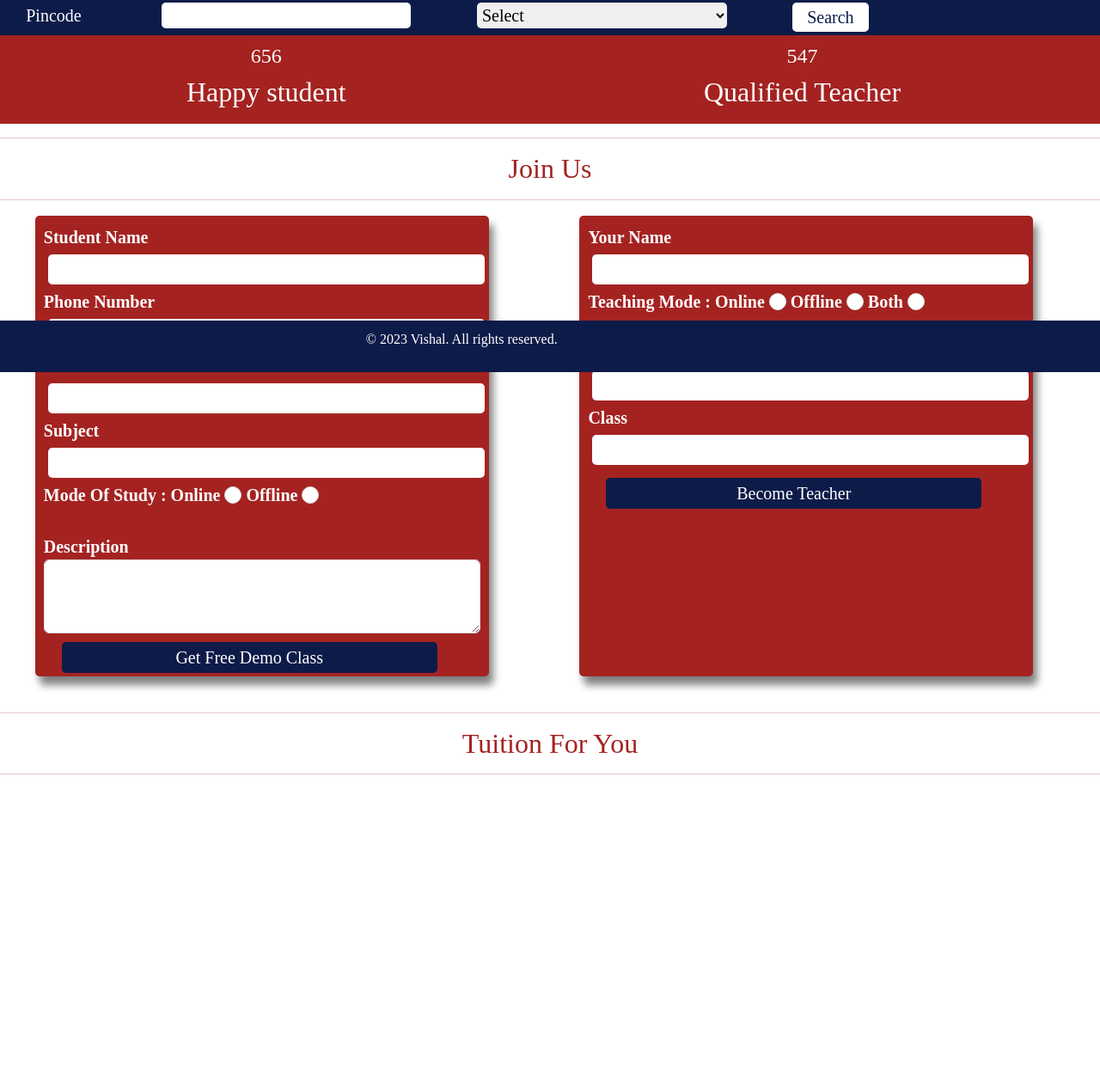
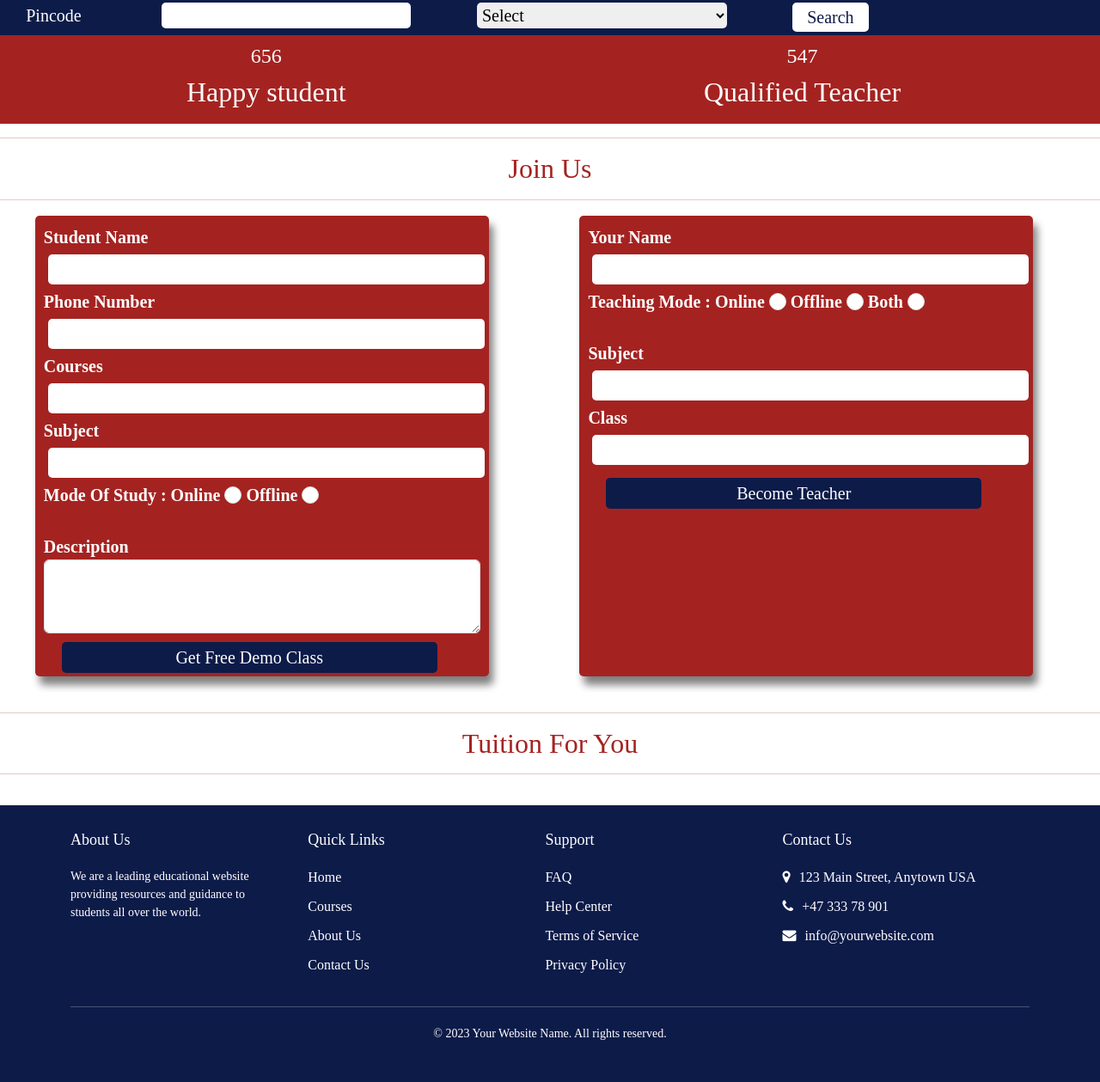
Before and after one commit to vishalorvb/TuitionFinal, a Django app: page / in a window 1280 px wide. Shown: the part 367-1626 px from the top of the page at 86% size. Before the commit the page ends 1268 px from the top, so only its background shows below. Run offline with Django 3.2, Linux system fonts and the light colour scheme; data that the repository does not hold is empty; parts of the project's set-up code (start-up, migrations or seed data) failed here and were passed over.

Commit message:
footer added

```diff
--- a/Tuition/Templates/Home/footer.html
+++ b/Tuition/Templates/Home/footer.html
@@ -1,22 +1,40 @@
 {% load static%}
 <link rel="stylesheet" type="text/css" href="{% static 'css/footer.css' %}">
-<div class="footer">
-    <div class="row">
-        <div class="col-md-4">
-
-
-
+<footer>
+    <div class="container">
+      <div class="row">
+        <div class="col-md-3">
+          <h3>About Us</h3>
+          <p>We are a leading educational website providing resources and guidance to students all over the world.</p>
         </div>
-        <div class="col-md-4">
-            <p>&copy; 2023 Vishal. All rights reserved.</p>
-
-
-
+        <div class="col-md-3">
+          <h3>Quick Links</h3>
+          <ul>
+            <li><a href="#">Home</a></li>
+            <li><a href="#">Courses</a></li>
+            <li><a href="#">About Us</a></li>
+            <li><a href="#">Contact Us</a></li>
+          </ul>
         </div>
-        <div class="col-md-4">
-
-
-
+        <div class="col-md-3">
+          <h3>Support</h3>
+          <ul>
+            <li><a href="#">FAQ</a></li>
+            <li><a href="#">Help Center</a></li>
+            <li><a href="#">Terms of Service</a></li>
+            <li><a href="#">Privacy Policy</a></li>
+          </ul>
         </div>
+        <div class="col-md-3">
+          <h3>Contact Us</h3>
+          <ul>
+            <li><i class="fa fa-map-marker"></i>123 Main Street, Anytown USA</li>
+            <li><i class="fa fa-phone"></i><a href="tel:+4733378901">+47 333 78 901</a></li>
+            <li><i class="fa fa-envelope"></i>info@yourwebsite.com</li>
+          </ul>
+        </div>
+      </div>
+      <hr>
+      <p class="text-center">&copy; 2023 Your Website Name. All rights reserved.</p>
     </div>
-</div>
+  </footer>
--- a/Tuition/Templates/Home/home.html
+++ b/Tuition/Templates/Home/home.html
@@ -37,7 +37,7 @@
             <hr>
         </div>
         {% include 'usermanager/form.html'%}
-        <br/>
+        <br />
         <div class="heading">
             <hr>
             <h2>Tuition For You</h2>
@@ -61,7 +61,13 @@
                             </div>
                             <div class="col-lg-4 col-md-4 col-s-4">
                                 <div class="tb_inner">
-                                    <h5><i class="material-icons" style="font-size:20px">place</i> Bangalore</h5>
+                                    <h5><svg xmlns="http://www.w3.org/2000/svg" width="16" height="16"
+                                            fill="currentColor" class="bi bi-geo-alt" viewBox="0 0 16 16">
+                                            <path
+                                                d="M12.166 8.94c-.524 1.062-1.234 2.12-1.96 3.07A31.493 31.493 0 0 1 8 14.58a31.481 31.481 0 0 1-2.206-2.57c-.726-.95-1.436-2.008-1.96-3.07C3.304 7.867 3 6.862 3 6a5 5 0 0 1 10 0c0 .862-.305 1.867-.834 2.94zM8 16s6-5.686 6-10A6 6 0 0 0 2 6c0 4.314 6 10 6 10z" />
+                                            <path
+                                                d="M8 8a2 2 0 1 1 0-4 2 2 0 0 1 0 4zm0 1a3 3 0 1 0 0-6 3 3 0 0 0 0 6z" />
+                                        </svg> Bangalore</h5>
                                 </div>
                             </div>
                         </div>
--- a/Tuition/Templates/Home/navbar.html
+++ b/Tuition/Templates/Home/navbar.html
@@ -3,13 +3,13 @@
 
 <link href="https://cdn.jsdelivr.net/npm/bootstrap@5.3.0-alpha1/dist/css/bootstrap.min.css" rel="stylesheet"
     integrity="sha384-GLhlTQ8iRABdZLl6O3oVMWSktQOp6b7In1Zl3/Jr59b6EGGoI1aFkw7cmDA6j6gD" crossorigin="anonymous">
-
- <script>
-    function home(){
+<link rel="stylesheet" href="https://cdnjs.cloudflare.com/ajax/libs/font-awesome/4.7.0/css/font-awesome.min.css">
+<script>
+    function home() {
         console.log("Home clicked")
         window.location = "/"
     }
- </script>
+</script>
 
 
 <div class="topnav" id="myTopnav">
@@ -28,5 +28,6 @@
     <a href="{% url 'tuition:view_tuitions' %}">Find Tuition</a>
     <a href="{% url 'teacher:view_teacher' %}">Find Teacher</a>
     <a href="{% url 'teacher:teacher_page1' %}">Become Teacher</a>
+    <a href="{% url 'payment:payment' %}">Buy Credits</a>
 </div>
 <script src="{% static 'js/navbar.js' %}"></script>
--- a/Tuition/payment/views.py
+++ b/Tuition/payment/views.py
@@ -26,7 +26,6 @@ logging.basicConfig(level=logging.INFO, format='%(asctime)s-%(process)d-%(leveln
 
 
 def getorderdetails(request):
-
     if request.method == "GET":
         try:
             plan_code = request.GET["plan"]
@@ -60,7 +59,6 @@ def Create_payment_order(request):
     silver_price = 0
     gold_price = 0
     for plan in plans:
-        print(plan.plan_code)
         if plan.plan_code == "1":
             silver_price = plan.price/100
         if plan.plan_code == "2":
--- a/Tuition/static/css/footer.css
+++ b/Tuition/static/css/footer.css
@@ -1,11 +1,46 @@
-.footer {
-    background-color: var(--Dark);
+footer {
+    background-color: rgb(13, 27, 73);
+    padding: 30px 0;
     color: white;
-    margin-top: 10px;
-    padding: 10px;
-    position: sticky;
-    left: 0;
-    right: 0;
-    bottom: 0;
-    width: 100%;
-}
+    margin-top: 20px;
+  }
+
+  footer h3 {
+
+    font-size: 18px;
+    margin-bottom: 20px;
+  }
+
+  footer p {
+
+    font-size: 14px;
+  }
+
+  footer hr {
+    margin-top: 20px;
+    margin-bottom: 20px;
+    border: 0;
+    border-top: 1px solid white;
+  }
+
+  footer ul {
+    list-style: none;
+    padding-left: 0;
+  }
+
+  footer ul li {
+    margin-bottom: 10px;
+  }
+
+  footer ul li a {
+    color: white;
+  }
+
+  footer ul li a:hover {
+    color: white;
+  }
+
+  footer ul li i {
+    margin-right: 10px;
+
+  }
```
